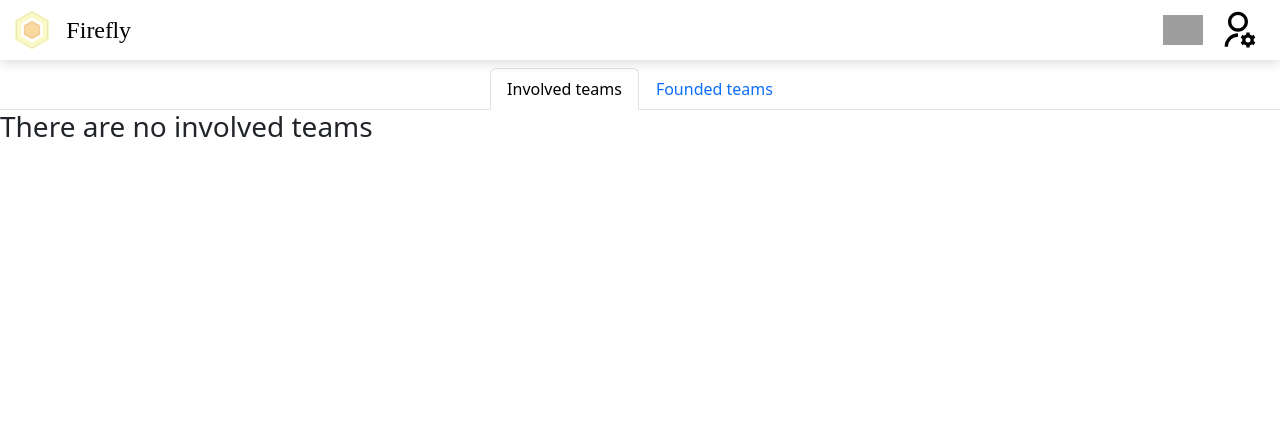
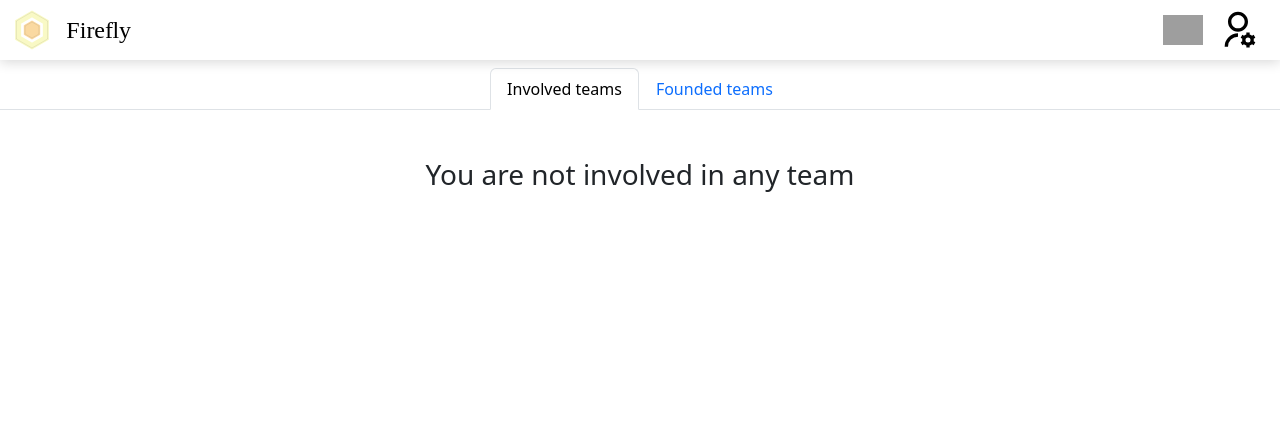
Before and after one commit to Quiet-Klirik/firefly-task-manager, a Django app: page /-/teams/ in a window 1280 px wide. Shown: the top 432 px of the page. Run offline with Django 4.2, Linux system fonts and the light colour scheme; the visitor is signed in with stand-in values (Sample User, id 1); data comes from the database, SQL or seed files in the repository; data that the repository does not hold is empty; grey boxes are pictures that could not be loaded.

Commit message:
Update [team_list.html] template

```diff
--- a/templates/task_manager/team_list.html
+++ b/templates/task_manager/team_list.html
@@ -51,7 +51,7 @@
             </a>
         </li>
       {% empty %}
-        <h3>There are no involved teams</h3>
+        <h3 class="text-center mt-5">You are not involved in any team</h3>
       {% endfor %}
     </ul>
   </div>
```
